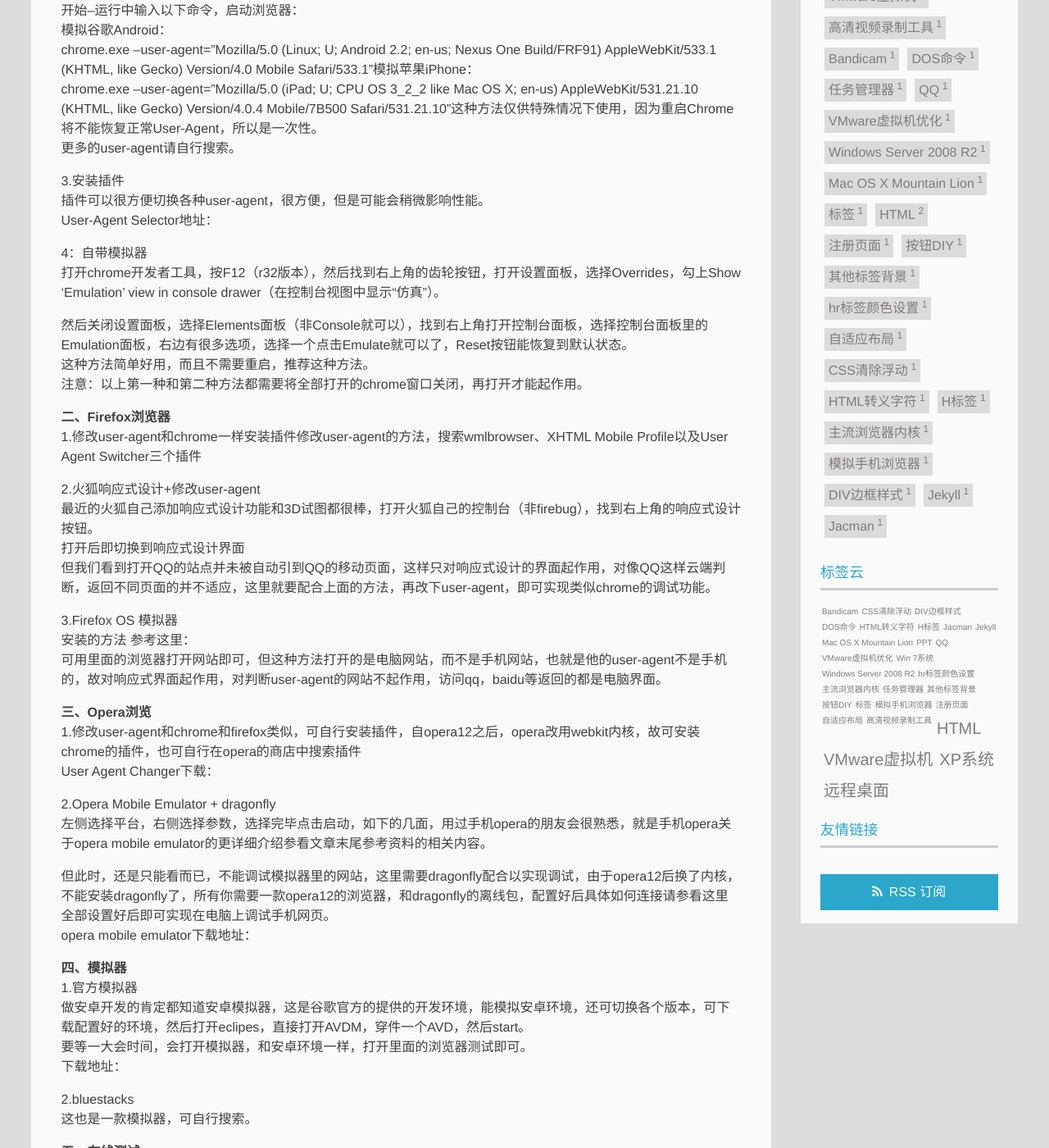
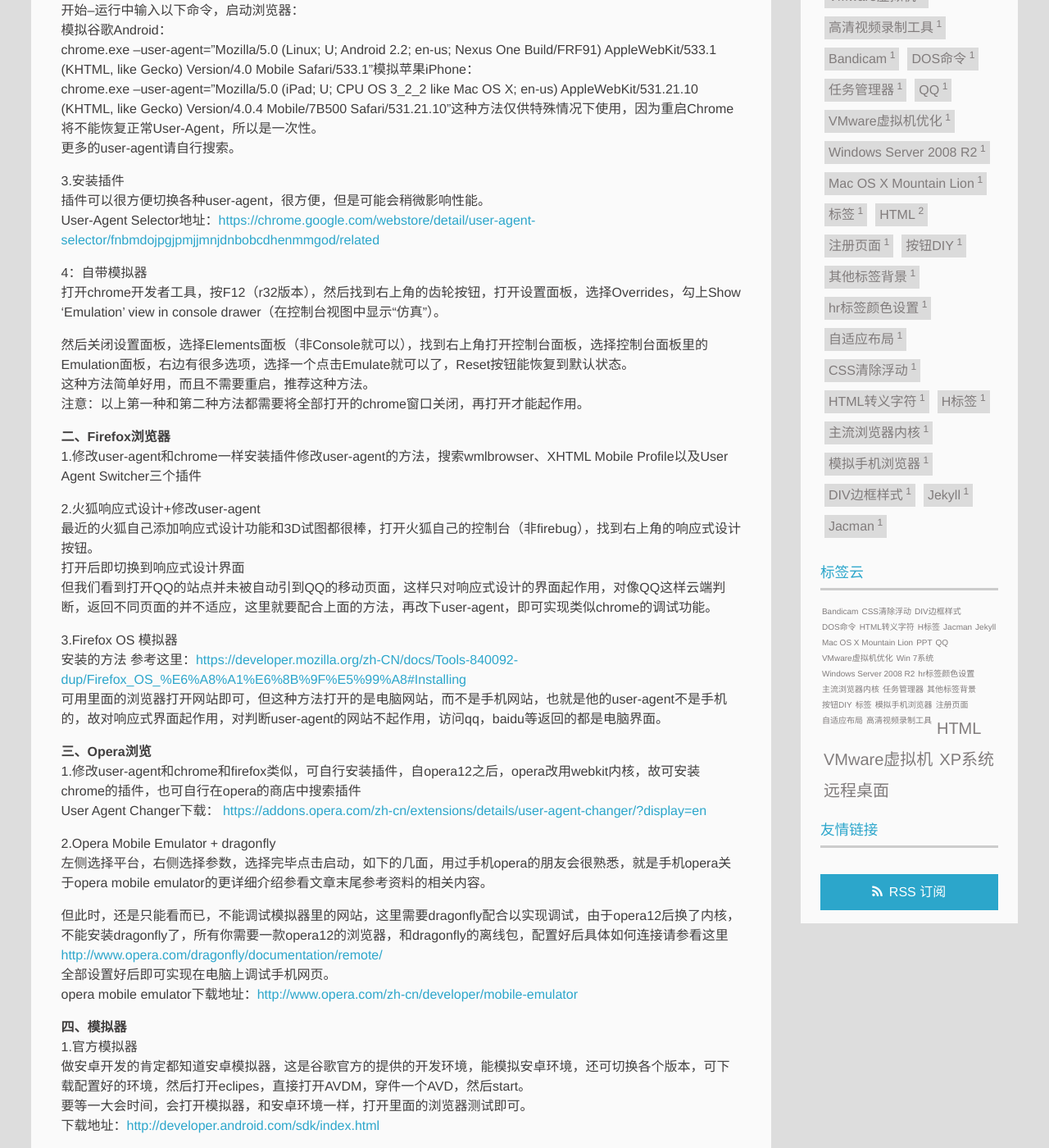
Before and after one commit to blacksmile/blacksmile.github.io, a Jekyll site: the page built from _posts/2014-04-01-【前端开发】在PC上测试移动端网站和模拟手机浏览器的5大方法.md, in a window 1280 px wide and 1400 px high, scrolled down 676 px. Shown: the whole window at 82% size. Built offline with Jekyll 4.4.1, drawn with Linux system fonts in a browser that asks for light colours; some of the changed lines change nothing that is shown; some of the changed text lies outside the part shown.

Commit message:
Update 2014-04-01-【前端开发】在PC上测试移动端网站和模拟手机浏览器的5大方法.md

```diff
--- a/_posts/2014-04-01-【前端开发】在PC上测试移动端网站和模拟手机浏览器的5大方法.md
+++ b/_posts/2014-04-01-【前端开发】在PC上测试移动端网站和模拟手机浏览器的5大方法.md
@@ -23,7 +23,7 @@
 
 3.安装插件
 插件可以很方便切换各种user-agent，很方便，但是可能会稍微影响性能。
-User-Agent Selector地址：[](https://chrome.google.com/webstore/detail/user-agent-selector/fnbmdojpgjpmjjmnjdnbobcdhenmmgod/related)
+User-Agent Selector地址：[https://chrome.google.com/webstore/detail/user-agent-selector/fnbmdojpgjpmjjmnjdnbobcdhenmmgod/related](https://chrome.google.com/webstore/detail/user-agent-selector/fnbmdojpgjpmjjmnjdnbobcdhenmmgod/related)
 
 4：自带模拟器
 打开chrome开发者工具，按F12（r32版本），然后找到右上角的齿轮按钮，打开设置面板，选择Overrides，勾上Show ‘Emulation’ view in console drawer（在控制台视图中显示“仿真”）。
@@ -42,27 +42,27 @@
 但我们看到打开QQ的站点并未被自动引到QQ的移动页面，这样只对响应式设计的界面起作用，对像QQ这样云端判断，返回不同页面的并不适应，这里就要配合上面的方法，再改下user-agent，即可实现类似chrome的调试功能。
 
 3.Firefox OS 模拟器
-安装的方法 参考这里：[](https://developer.mozilla.org/zh-CN/docs/Tools-840092-dup/Firefox_OS_%E6%A8%A1%E6%8B%9F%E5%99%A8#Installing)
+安装的方法 参考这里：[https://developer.mozilla.org/zh-CN/docs/Tools-840092-dup/Firefox_OS_%E6%A8%A1%E6%8B%9F%E5%99%A8#Installing](https://developer.mozilla.org/zh-CN/docs/Tools-840092-dup/Firefox_OS_%E6%A8%A1%E6%8B%9F%E5%99%A8#Installing)
 可用里面的浏览器打开网站即可，但这种方法打开的是电脑网站，而不是手机网站，也就是他的user-agent不是手机的，故对响应式界面起作用，对判断user-agent的网站不起作用，访问qq，baidu等返回的都是电脑界面。
 
 
 **三、Opera浏览**
 1.修改user-agent和chrome和firefox类似，可自行安装插件，自opera12之后，opera改用webkit内核，故可安装chrome的插件，也可自行在opera的商店中搜索插件
-User Agent Changer下载： [](https://addons.opera.com/zh-cn/extensions/details/user-agent-changer/?display=en)
+User Agent Changer下载： [https://addons.opera.com/zh-cn/extensions/details/user-agent-changer/?display=en](https://addons.opera.com/zh-cn/extensions/details/user-agent-changer/?display=en)
 
 2.Opera Mobile Emulator + dragonfly
 左侧选择平台，右侧选择参数，选择完毕点击启动，如下的几面，用过手机opera的朋友会很熟悉，就是手机opera关于opera mobile emulator的更详细介绍参看文章末尾参考资料的相关内容。
 
-但此时，还是只能看而已，不能调试模拟器里的网站，这里需要dragonfly配合以实现调试，由于opera12后换了内核，不能安装dragonfly了，所有你需要一款opera12的浏览器，和dragonfly的离线包，配置好后具体如何连接请参看这里[](http://www.opera.com/dragonfly/documentation/remote/)
+但此时，还是只能看而已，不能调试模拟器里的网站，这里需要dragonfly配合以实现调试，由于opera12后换了内核，不能安装dragonfly了，所有你需要一款opera12的浏览器，和dragonfly的离线包，配置好后具体如何连接请参看这里[http://www.opera.com/dragonfly/documentation/remote/](http://www.opera.com/dragonfly/documentation/remote/)
 全部设置好后即可实现在电脑上调试手机网页。
-opera mobile emulator下载地址：[](http://www.opera.com/zh-cn/developer/mobile-emulator)
+opera mobile emulator下载地址：[http://www.opera.com/zh-cn/developer/mobile-emulator](http://www.opera.com/zh-cn/developer/mobile-emulator)
 
 
 **四、模拟器**
 1.官方模拟器
 做安卓开发的肯定都知道安卓模拟器，这是谷歌官方的提供的开发环境，能模拟安卓环境，还可切换各个版本，可下载配置好的环境，然后打开eclipes，直接打开AVDM，穿件一个AVD，然后start。
 要等一大会时间，会打开模拟器，和安卓环境一样，打开里面的浏览器测试即可。
-下载地址：[](http://developer.android.com/sdk/index.html)
+下载地址：[http://developer.android.com/sdk/index.html](http://developer.android.com/sdk/index.html)
 
 2.bluestacks
 这也是一款模拟器，可自行搜索。
@@ -72,7 +72,7 @@
 在线只能测试界面的视觉效果，不能调试，但也是很不错的。
 1.Mobile Emulator
 非常不错，速度也很快，界面很简洁，支持多种平台。
-[](http://emulator.mobilewebsitesubmit.com/)
+[http://emulator.mobilewebsitesubmit.com/](http://emulator.mobilewebsitesubmit.com/)
 
 2.opera mini simulator
 需要java环境支持，单一平台，opera出品，速度很快。
```
